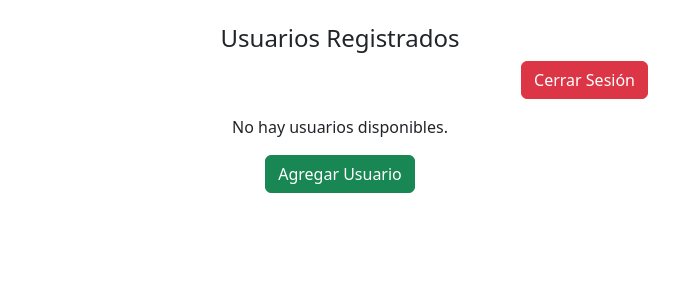
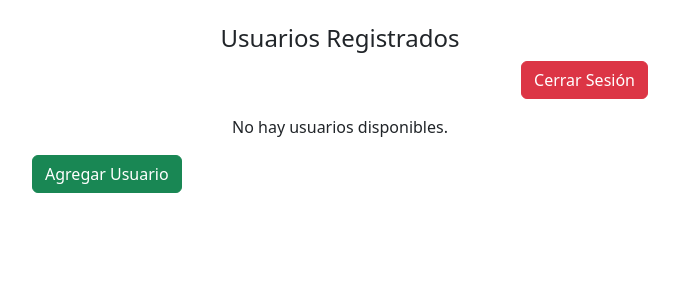
Before and after one commit to Jacobsin12/damija, a React (Create React App) app: page /home in a window 1280 px wide. Shown: the top 300 px of the page, without its empty margins (300-979 px from the left). Built offline with nearby package versions, Linux system fonts and the light colour scheme; sample sign-in values are in the browser's storage.

Commit message:
Boton agregar ajuste

```diff
--- a/src/screens/Home.js
+++ b/src/screens/Home.js
@@ -78,7 +78,7 @@
           )}
 
           {/* Botón para agregar un nuevo usuario */}
-          <div className="mt-3 text-center">
+          <div className="d-flex justify-content-between flex-wrap mb-3r">
             <Button variant="success" onClick={() => setShowAddModal(true)}>
               Agregar Usuario
             </Button>
```
